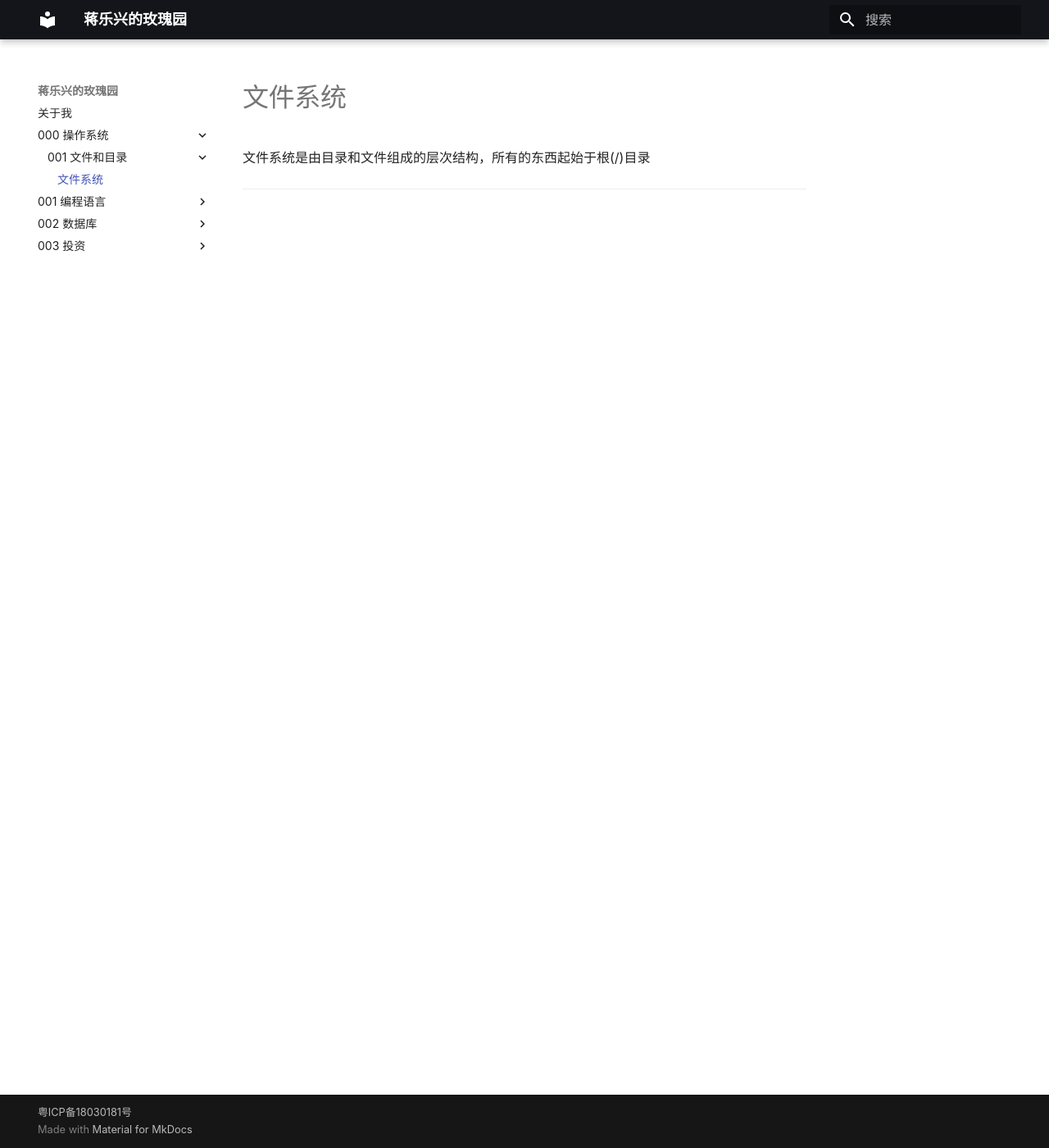
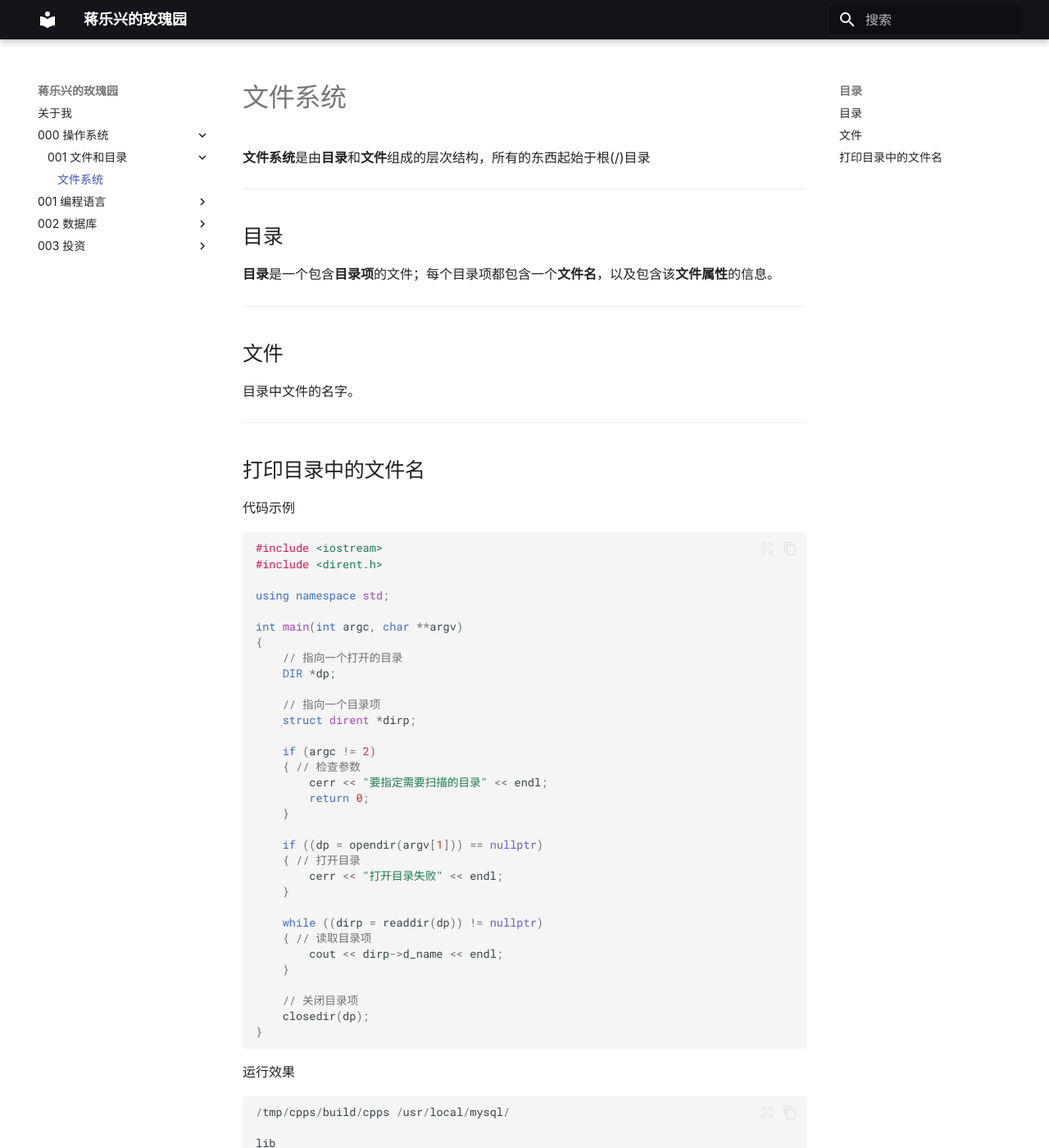
Before and after one commit to Neeky/neekysdoc, an MkDocs documentation site: the page built from docs/000-操作系统/001-文件和目录/001-文件系统.md, in a window 1280 px wide and 1400 px high. Shown: the whole window at 82% size. Built offline with MkDocs 1.6.1 and Material for MkDocs 9.7.7, drawn with Linux system fonts in a browser that asks for light colours; some web fonts are replaced; some of the changed text lies outside the part shown.

Commit message:
📄 docs: 更新文档

````diff
--- a/docs/000-操作系统/001-文件和目录/001-文件系统.md
+++ b/docs/000-操作系统/001-文件和目录/001-文件系统.md
@@ -1,4 +1,77 @@
 # 文件系统
-文件系统是由目录和文件组成的层次结构，所有的东西起始于根(/)目录
+
+**文件系统**是由**目录**和**文件**组成的层次结构，所有的东西起始于根(/)目录
 
 ---
+
+## 目录
+
+**目录**是一个包含**目录项**的文件；每个目录项都包含一个**文件名**，以及包含该**文件属性**的信息。
+
+---
+
+
+## 文件
+目录中文件的名字。
+
+---
+
+## 打印目录中的文件名
+代码示例
+```cpp
+#include <iostream>
+#include <dirent.h>
+
+using namespace std;
+
+int main(int argc, char **argv)
+{
+    // 指向一个打开的目录
+    DIR *dp;
+
+    // 指向一个目录项
+    struct dirent *dirp;
+
+    if (argc != 2)
+    { // 检查参数
+        cerr << "要指定需要扫描的目录" << endl;
+        return 0;
+    }
+
+    if ((dp = opendir(argv[1])) == nullptr)
+    { // 打开目录
+        cerr << "打开目录失败" << endl;
+    }
+
+    while ((dirp = readdir(dp)) != nullptr)
+    { // 读取目录项
+        cout << dirp->d_name << endl;
+    }
+
+    // 关闭目录项
+    closedir(dp);
+}
+```
+运行效果
+``` cpp
+/tmp/cpps/build/cpps /usr/local/mysql/
+
+lib
+data
+include
+README-test
+mysql-test
+bin
+my-3306.cnf
+.
+docs
+man
+..
+LICENSE
+support-files
+README
+LICENSE-test
+start.sh
+share
+```
+---
--- a/mkdocs.yml
+++ b/mkdocs.yml
@@ -7,6 +7,17 @@ theme:
     text: 仿宋 Noto Sans SC
   language: zh
   favicon: docs/favicon.ico
+  features:
+    - content.code.copy
+    - content.code.select
 # extra:
 #   generator: false
 copyright: 粤ICP备18030181号
+markdown_extensions:
+  - pymdownx.highlight:
+      anchor_linenums: true
+      line_spans: __span
+      pygments_lang_class: true
+  - pymdownx.inlinehilite
+  - pymdownx.snippets
+  - pymdownx.superfences
````
Also changed, not shown: docs/001-编程语言/003-go/003-std-libs/001-slog.md (+1 -1 lines), docs/002-数据库/002-redis/001-基本操作/001-统计相关.md (+7 -6 lines), docs/002-数据库/002-redis/001-基本操作/002-检查.md (+7 -2 lines).
